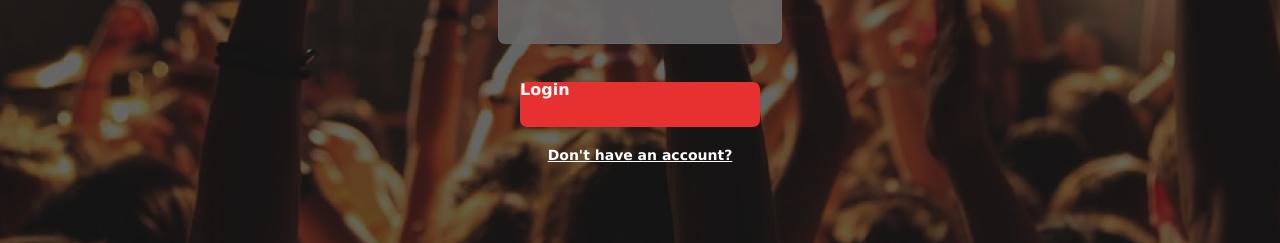
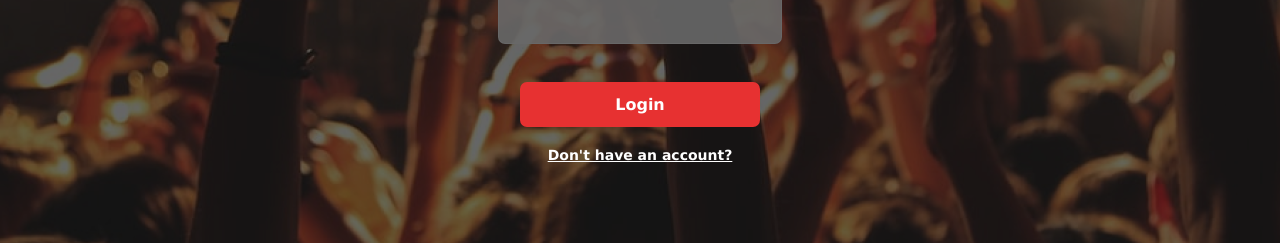
Before and after one commit to lorddesert/search-n-rock, a React app: page / in a window 1280 px wide. Shown: the part 546-789 px from the top of the page. Built offline with nearby package versions, Linux system fonts and the light colour scheme; a web font is replaced by a local one.

Commit message:
final styles added, syntax changed

```diff
--- a/src/components/PrimaryButton/PrimaryButton.css
+++ b/src/components/PrimaryButton/PrimaryButton.css
@@ -1,9 +1,16 @@
 .PrimaryButton {
+  display: grid;
+  place-items: center;
   width: 240px;
   height: 45px;
 
   background: #E73131 !important;
   border-radius: 7px;
   font-family: 'Quicksand', Verdana, Geneva, Tahoma, sans-serif;
+  font-weight: bold;
   font-size: 1rem;
+  color: var(--white);
 }
+.PrimaryButton:hover {
+  cursor: pointer;
+}
--- a/src/components/PrimaryButton/PrimaryButton.jsx
+++ b/src/components/PrimaryButton/PrimaryButton.jsx
@@ -3,7 +3,7 @@ import './PrimaryButton.css';
 
 const PrimaryButton = props => {
   return (
-    <div className="PrimaryButton" onClick={props.action}>
+    <div id={props.id? props.id : ''} className="PrimaryButton" onClick={props.action}>
       {props.value}
     </div>
   );
```
